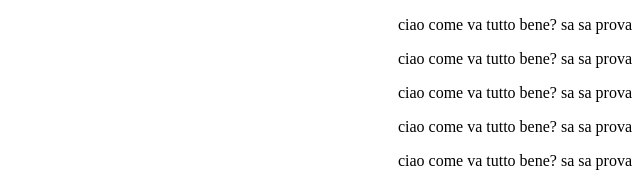
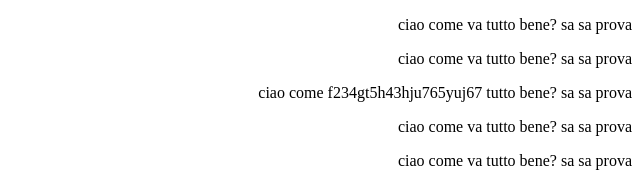
Before and after one commit to marius93rm/marius93rm.github.io, a plain HTML site: page index.html in a window 1280 px wide. Shown: the top 174 px of the page, without its empty margins (640-1280 px from the left). Drawn offline with Linux system fonts and the light colour scheme.

Commit message:
Update index.html

```diff
--- a/index.html
+++ b/index.html
@@ -10,7 +10,7 @@
 <body>
     <p>ciao come va tutto bene? sa sa prova</p>
     <p>ciao come va tutto bene? sa sa prova</p>
-    <p>ciao come va tutto bene? sa sa prova</p>
+    <p>ciao come f234gt5h43hju765yuj67 tutto bene? sa sa prova</p>
     <p>ciao come va tutto bene? sa sa prova</p>
     <p>ciao come va tutto bene? sa sa prova</p>
     <p>ciao come va tutto bene? sa sa prova</p>
```
